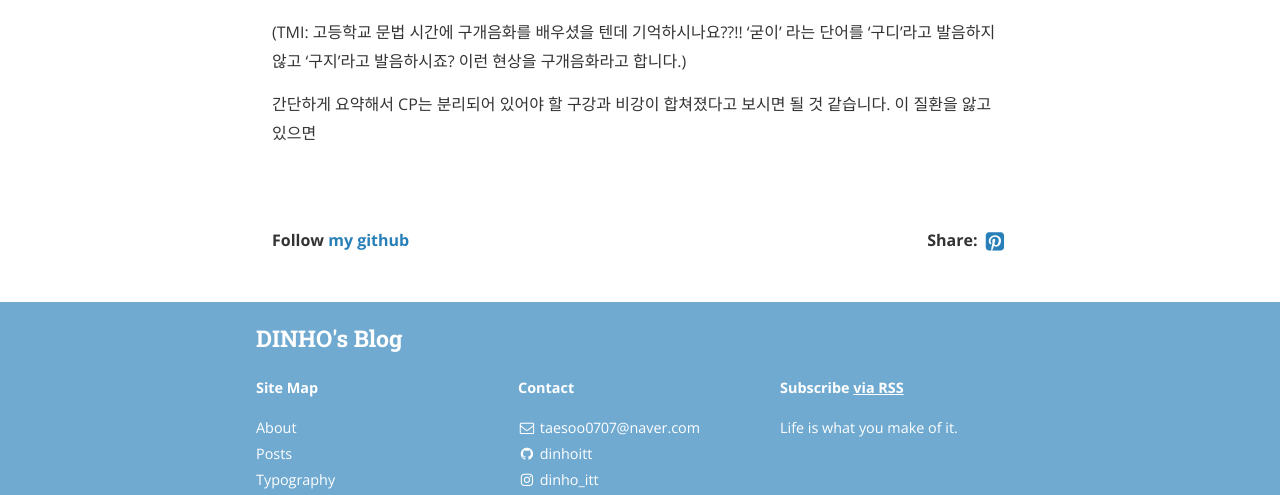
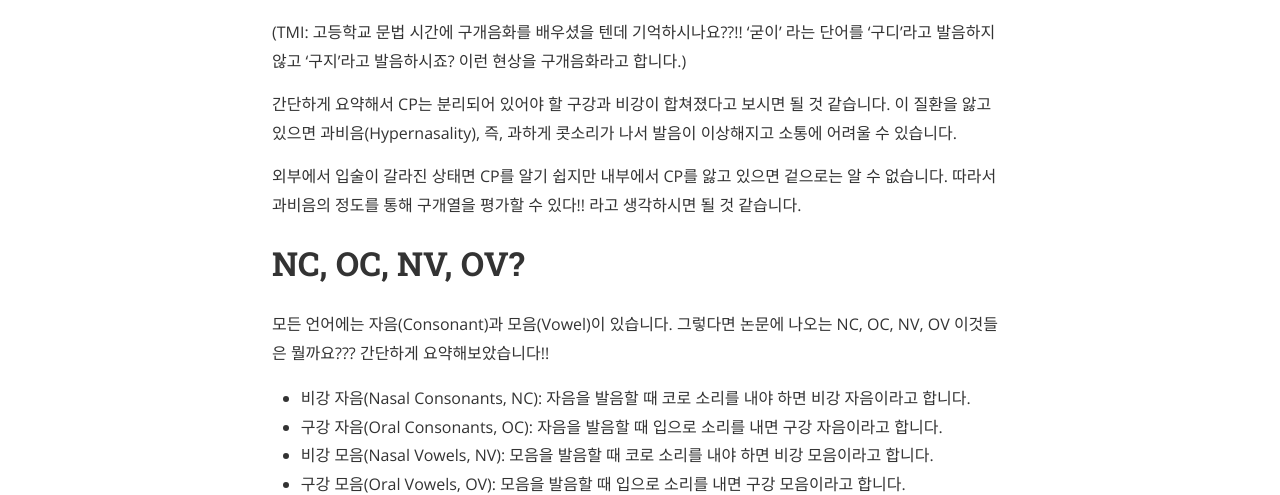
Before and after one commit to dinhoitt/dinhoitt.github.io, a Jekyll site: the page built from _posts/2024-01-18-과비음 (Hypernasality) 진단 딥러닝 알고리즘 논문 리뷰.md, in a window 1280 px wide and 1400 px high, scrolled down 1441 px. Shown: the part 167-662 px from the top of the window. Built offline with Jekyll 4.4.1, drawn with Linux system fonts in a browser that asks for light colours; nearby versions of some CDN libraries; comment, search, counter and statistics services are not loaded; some of the changed text lies outside the part shown; grey boxes are pictures that could not be loaded.

Commit message:
firt post

```diff
--- a/_posts/2024-01-18-과비음 (Hypernasality) 진단 딥러닝 알고리즘 논문 리뷰.md
+++ b/_posts/2024-01-18-과비음 (Hypernasality) 진단 딥러닝 알고리즘 논문 리뷰.md
@@ -14,17 +14,42 @@ cover:  "/assets/post_논문리뷰1.png"
 
 이 논문을 읽다보니 의학적인 지식도 필요하고 발음에 대한 내용도 많이 알아야 하더라고요. 그래서 1탄과 2탄으로 나누어서 리뷰를 하려 합니다.
 
-1탄에서는 이 논문을 읽기 위한 간단한 의학 지식에 대해서 언급하고 2탄에서 본격적으로 모델 리뷰를 해보려 합니다!!
+1탄에서는 이 논문을 읽기 위한 간단한 의학 지식과 언어 지식에 대해서 언급하고 2탄에서 본격적으로 모델 리뷰를 해보려 합니다!!(아마 2탄에서 안 끝날 수 있을 것 같습니다...)
 
 # Cleft Palate(CP)란?
 
 우리말로는 구순열, 구개열, 구순구개열로 불리는 질환입니다. 구순열과 구개열은 살짝 다르지만 영어 명칭은 같나봅니다.
 
-![image](http://www.amc.seoul.kr/healthinfo/health/attach/img/30167/20111222092331_1_30167.jpg)
+![구순구개열 이미지-출처:아산병원](http://www.amc.seoul.kr/healthinfo/health/attach/img/30167/20111222092331_1_30167.jpg)
 
 구개란 비강(코 안의 공간)과 구강(입 안의 공간)의 경계입니다.
 
 (TMI: 고등학교 문법 시간에 구개음화를 배우셨을 텐데 기억하시나요??!!
 '굳이' 라는 단어를 '구디'라고 발음하지 않고 '구지'라고 발음하시죠? 이런 현상을 구개음화라고 합니다.)
 
-간단하게 요약해서 CP는 분리되어 있어야 할 구강과 비강이 합쳐졌다고 보시면 될 것 같습니다. 이 질환을 앓고 있으면
+간단하게 요약해서 CP는 분리되어 있어야 할 구강과 비강이 합쳐졌다고 보시면 될 것 같습니다. 이 질환을 앓고 있으면 과비음(Hypernasality), 즉, 과하게 콧소리가 나서 발음이 이상해지고 소통에 어려울 수 있습니다.
+
+외부에서 입술이 갈라진 상태면 CP를 알기 쉽지만 내부에서 CP를 앓고 있으면 겉으로는 알 수 없습니다. 따라서 과비음의 정도를 통해 구개열을 평가할 수 있다!! 라고 생각하시면 될 것 같습니다.
+
+# NC, OC, NV, OV?
+
+모든 언어에는 자음(Consonant)과 모음(Vowel)이 있습니다. 그렇다면 논문에 나오는 NC, OC, NV, OV 이것들은 뭘까요??? 간단하게 요약해보았습니다!!
+
+- 비강 자음(Nasal Consonants, NC): 자음을 발음할 때 코로 소리를 내야 하면 비강 자음이라고 합니다.
+- 구강 자음(Oral Consonants, OC): 자음을 발음할 때 입으로 소리를 내면 구강 자음이라고 합니다.
+- 비강 모음(Nasal Vowels, NV): 모음을 발음할 때 코로 소리를 내야 하면 비강 모음이라고 합니다.
+- 구강 모음(Oral Vowels, OV): 모음을 발음할 때 입으로 소리를 내면 구강 모음이라고 합니다.
+
+![조음 기관-출처:ratsgo.github.io](https://i.imgur.com/oKrqW5Y.jpg)
+
+이해가 되셨을까요?? 더 쉽게 이야기 해드리자면 **비강 발음은 콧소리가 나기 때문에 코를 막고 발음하기 어렵습니다.**. 요즘 유명한 인플루언서 '냥뇽녕냥'님을 코를 막고 불러 보세요. 굉장히 어렵습니다ㅋㅋㅋㅋㅋ 그에 비해 **구강 발음은 코를 막고도 발음하기 쉽습니다.** '축구를 하고 풋살해서 졸려'라는 문장을 코를 막고 말해보세요. 굉장히 쉽게 발음할 수 있습니다.
+
+'축구를 하고 풋살해서 졸려'처럼 비강 발음이 없는 문장을 말할 때 과하게 콧소리가 나면, 즉, 과비음(Hypernasality)이 있다면??!! 구순구개열, 더 나아가 조음 장애를 겪고 있다라고 판단할 수 있는 것이죠!! (조음이란 소리를 낼 때의 구조를 뜻합니다.)
+
+![NASOMETER-출처:somnotec](https://www.somnotec.net/wp-content/uploads/2014/01/jaredwithheadsetcloseup1.jpg)
+
+사진과 같이 과비음(Hypernasality)을 측정하여 언어적인 문제를 진단하는 방법 중 가장 유명한 방법으로는 Nasometer라는 것이 있습니다. 하지만 이 방법은 돈과 시간이 상당히 많이 듭니다.
+
+딥 러닝 모델을 이용하여 돈과 시간의 소비를 줄이고자 하는 것이 제가 연구하고 있는 주제입니다!! 그렇다면 2탄에서 본격적으로 데이터 설정, 전처리 과정, 인공지능 모델 등을 살펴보겠습니다. 부족한 글 읽어 주셔서 감사합니다😁
+
+![image](https://news.kw.ac.kr/mascot/img/uni_02.png)
```
